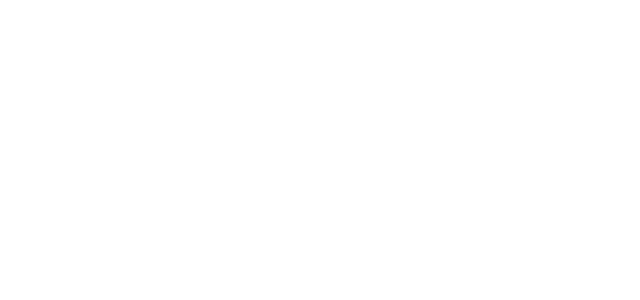
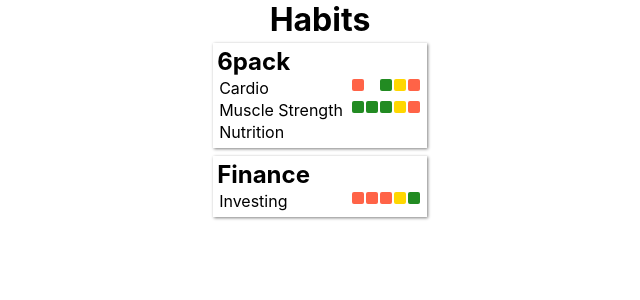
Before and after one commit to Pitossomo/goats, a Next.js app: page /habits in a window 1280 px wide. Shown: the top 300 px of the page, without its empty margins (320-960 px from the left). Built offline with nearby package versions, Linux system fonts and the light colour scheme.

Commit message:
Create Habits page

```diff
--- a/data/habits.ts
+++ b/data/habits.ts
@@ -1,6 +1,7 @@
-import { Frequency, Goal, Habit } from '../types/types'
+import { Frequency, Goal } from '../types/types'
+import { Score } from '../types/types'
 
-export const goals:Goal[] = [
+export const goalsData:Goal[] = [
   {
     name: '6pack',
     tick: '6PK',
@@ -12,19 +13,19 @@
         name: 'Cardio',
         description: '1h of cardio exercise everyday',
         frequency: Frequency.DAILY,
-        scores: []
+        scores: [1, 0, 3, 2, 1]
       },
       {
         name: 'Muscle Strength',
         description: '3x4x12 reps of strength exercises',
         frequency: Frequency.DAILY,
-        scores: []
+        scores: [3, 3, 3, 2, 1]
       },
       {
         name: 'Nutrition',
         description: '500 calories of daily deficit',
         frequency: Frequency.DAILY,
-        scores: []
+        scores: [0, 0, 0, 0, 0]
       },
     ]
   },
@@ -39,7 +40,7 @@
         name: 'Investing',
         description: 'R$1000 invested monthly',
         frequency: Frequency.MONTHLY,
-        scores: []
+        scores: [1, 1, 1, 2, 3]
       }
     ]
   }
--- a/package.json
+++ b/package.json
@@ -15,6 +15,7 @@
     "next": "13.0.4",
     "react": "18.2.0",
     "react-dom": "18.2.0",
+    "sass": "1.56.1",
     "typescript": "4.9.3"
   }
 }
--- a/pages/habits.tsx
+++ b/pages/habits.tsx
@@ -1,10 +1,35 @@
-import styles from '../styles/Habits.module.css'
+import Head from 'next/head'
+import styles from '../styles/Habits.module.scss'
+import { goalsData } from '../data/habits'
 
 export default function Habits() {
   return (
     <div className={styles.container}>
-
+      <Head>
+        <title>Goats | Habits</title>
+      </Head>
+      <div className={styles.wrapper}>
+        <h1>Habits</h1>
+        { goalsData.map(goalData => (
+          <div className={styles.goal} key={goalData.tick}>
+            <h2>{goalData.name}</h2>
+            {
+              goalData.habits.map(habit => (
+                <div key={habit.name} className={styles.habit}>
+                  <p>{habit.name}</p>
+                  <div className={styles.scores}>
+                    {habit.scores?.map(score => (
+                      <div key={Math.random()}className={styles[`score${score}`]}>
+                        &nbsp;
+                      </div>
+                    ))}
+                  </div>
+                </div>
+              ))
+            }
+          </div>
+        ))}
+      </div>
     </div>
   )
-
 }
--- /dev/null
+++ b/styles/Habits.module.scss
@@ -0,0 +1,64 @@
+.container {
+  display: flex;
+  align-items: center;
+  justify-content: center;
+}
+
+.wrapper {
+  display: flex;
+  flex-direction: column;
+
+  h1 {
+    display: flex;
+    justify-content: center;
+  }
+}
+
+.goal {
+  margin: 4px 12px;
+  padding: 4px;
+  box-shadow: 1px 1px 3px gray;
+}
+
+.habit {
+  margin: 2px;
+  display: flex;
+  flex-flow: row wrap;
+  justify-content: space-between;
+
+  p {
+    margin-right: 8px;
+  }
+}
+
+.scores {
+  display: flex;
+  flex-direction: row;
+
+  * {
+    width: 12px;
+    height: 12px;
+    margin: 1px;
+    border-radius: 2px;
+  }
+}
+
+.score0 {
+  background-color: white;
+  color: white;
+}
+
+.score1 {
+  background-color: tomato;
+  color: tomato;
+}
+
+.score2 {
+  background-color: gold;
+  color: gold;
+}
+
+.score3 {
+  background-color: forestgreen;
+  color: forestgreen;
+}
--- a/styles/globals.css
+++ b/styles/globals.css
@@ -12,6 +12,8 @@
 }
 
 * {
+  padding: 0;
+  margin: 0;
   box-sizing: border-box;
 }
 
--- a/types/types.ts
+++ b/types/types.ts
@@ -11,7 +11,7 @@
   name: string,
   description: string,
   frequency: Frequency,
-  scores?: Score[],
+  scores?: number[], // TODO - Use Score[] instead
 }
 
 export type Score = {
@@ -22,7 +22,7 @@
 export enum Frequency {
   DAILY,
   WEEKLY,
-  MONTLHLY,
+  MONTHLY,
   QUARTERLY,
   YEARLY
 }
```
Also changed, not shown: styles/Habits.module.css (deleted), 2 other files (tests, documents, lock files or other folders).
